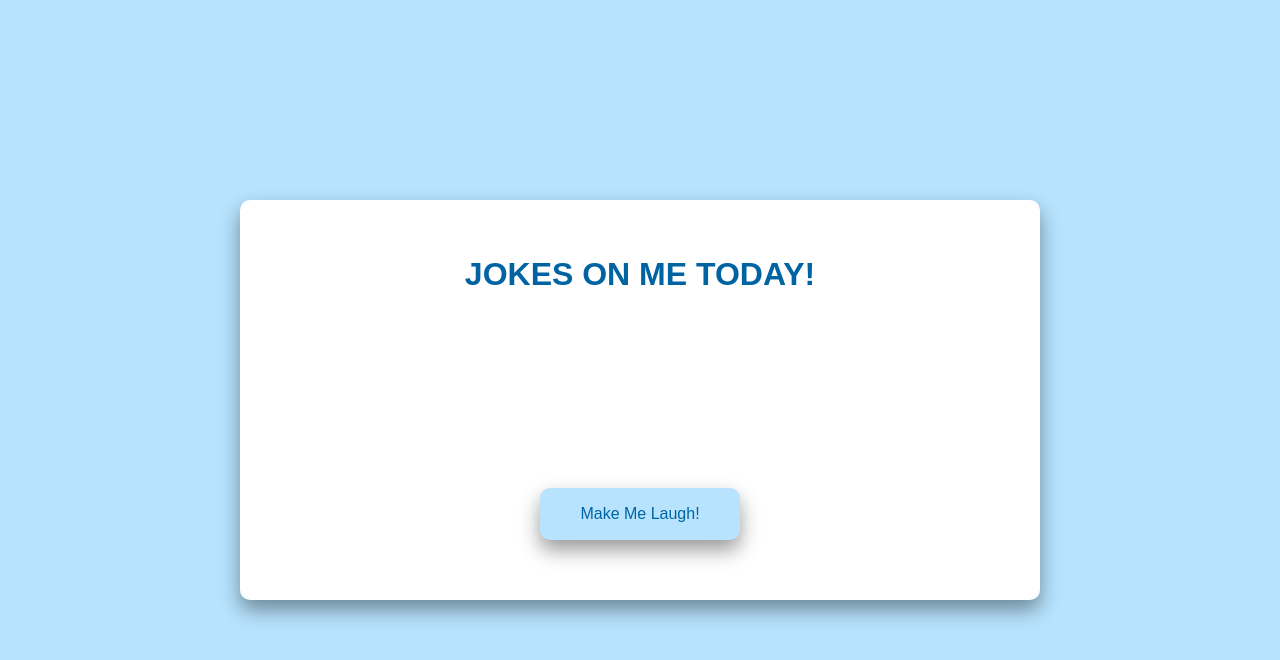
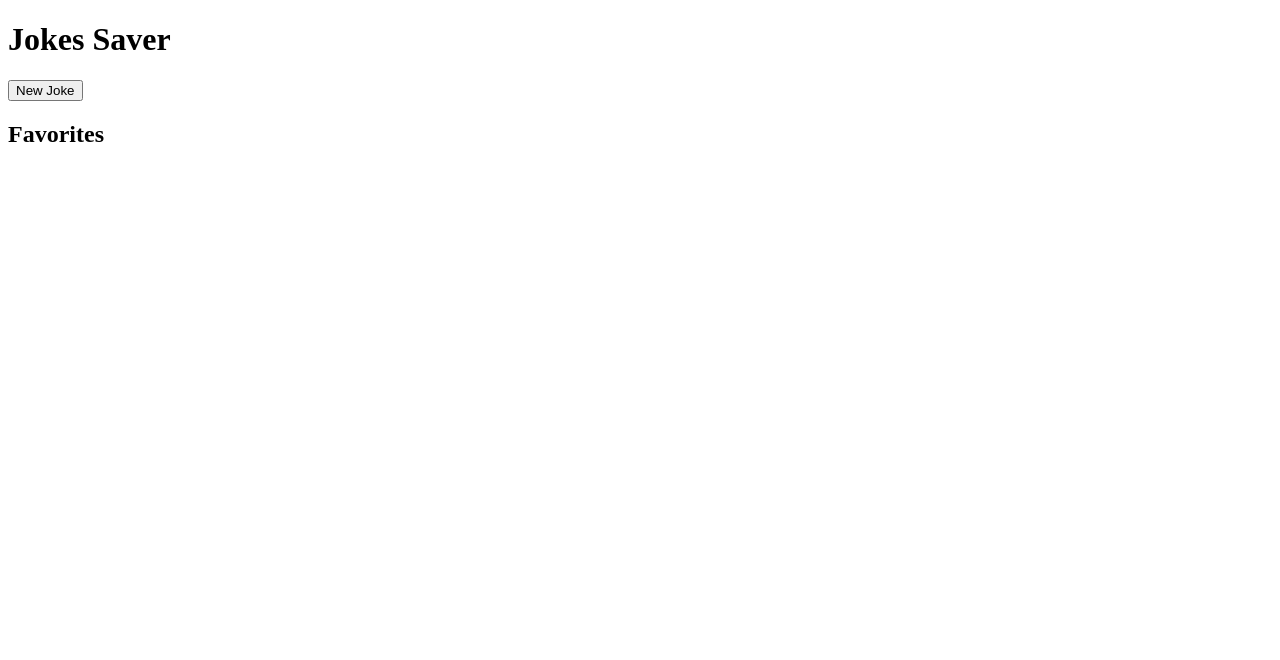
Before and after one commit to AlbertHope7/jokes-app, a plain HTML site: page index.html in a window 1280 px wide. Drawn offline with Linux system fonts and the light colour scheme.

Commit message:
initial css

```diff
--- a/css/style.css
+++ /dev/null
@@ -1,104 +0,0 @@
-/* DDEFAULT CSS SETUP */
-*,
-*::before,
-*::after {
-  box-sizing: border-box;
-}
-
-* {
-  margin: 0;
-}
-
-input,
-button,
-textarea,
-select {
-  font: inherit;
-}
-
-p,
-h1,
-h2,
-h3,
-h4,
-h5,
-h6 {
-  overflow-wrap: break-word;
-}
-
-img,
-picture,
-video,
-canvas,
-svg {
-  display: block;
-
-  max-width: 100%;
-}
-
-#root,
-#__next {
-  isolation: isolate;
-}
-
-/*  */
-body {
-  line-height: 1.5;
-  -webkit-font-smoothing: antialiased;
-  background-color: #b7e3fe;
-  font-family: sans-serif;
-  display: flex;
-  flex-direction: column;
-  align-items: center;
-  justify-content: center;
-  height: 100vh;
-  overflow: hidden;
-  padding: 20px;
-}
-
-.container {
-  background-color: #fff;
-  border-radius: 10px;
-  box-shadow: 0 10px 20px rgba(0, 0, 0, 0.4);
-  padding: 50px 20px;
-  text-align: center;
-  max-width: 100%;
-  width: 800px;
-  max-height: 100%;
-  height: 400px;
-}
-
-h1 {
-  font-size: 2rem;
-  color: #0064a2;
-  text-transform: uppercase;
-}
-
-.joke {
-  display: flex;
-  align-items: center;
-  justify-content: center;
-  font-size: 1.5rem;
-  margin: 50px;
-  height: 30%;
-  width: auto;
-}
-
-.btn {
-  background-color: #b7e3fe;
-  color: #0064a2;
-  border: 0;
-  border-radius: 10px;
-  box-shadow: 0 10px 20px rgba(0, 0, 0, 0.4);
-  padding: 14px 40px;
-  font-size: 16px;
-  cursor: pointer;
-}
-
-.btn:active {
-  transform: scale(0.95);
-}
-
-.btn:focus {
-  outline: 0;
-}
--- a/index.html
+++ b/index.html
@@ -3,15 +3,20 @@
   <head>
     <meta charset="UTF-8" />
     <meta name="viewport" content="width=device-width, initial-scale=1.0" />
-    <title>Jokes App</title>
-    <link rel="stylesheet" href="/css/style.css" />
+    <title>Jokes Saver</title>
   </head>
   <body>
+    <!-- Generated Jokes Container -->
     <div class="container">
-      <h1>Jokes on Me Today!</h1>
-      <div id="joke" class="joke"></div>
-      <button id="jokebtn" class="btn">Make Me Laugh!</button>
+      <h1>Jokes Saver</h1>
+      <div class="joke-container" id="joke-container"></div>
+      <button id="new-joke-btn">New Joke</button>
+    </div>
+
+    <!-- Favorite Jokes Container -->
+    <div class="favorites-container">
+      <h2 class="favorites-header">Favorites</h2>
+      <div class="favorites-list" id="favorites-list"></div>
     </div>
   </body>
-  <script src="/js/app.js"></script>
 </html>
--- a/js/app.js
+++ /dev/null
@@ -1,7 +0,0 @@
-let generator = document.querySelector(".joke-generator");
-let setup = document.querySelector(".joke-setup");
-let delivery = document.querySelector(".joke-delivery");
-
-generator.addEventListener("click", function () {
-
-})
```
